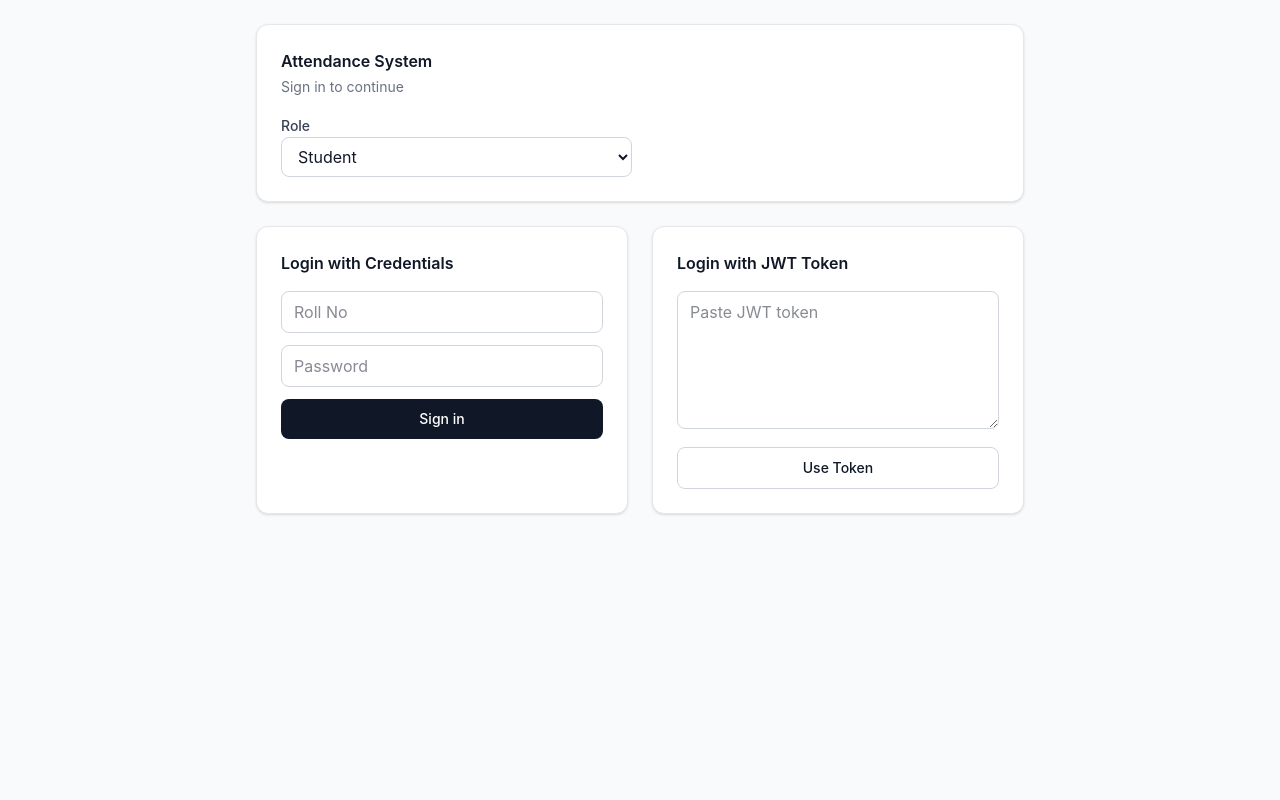
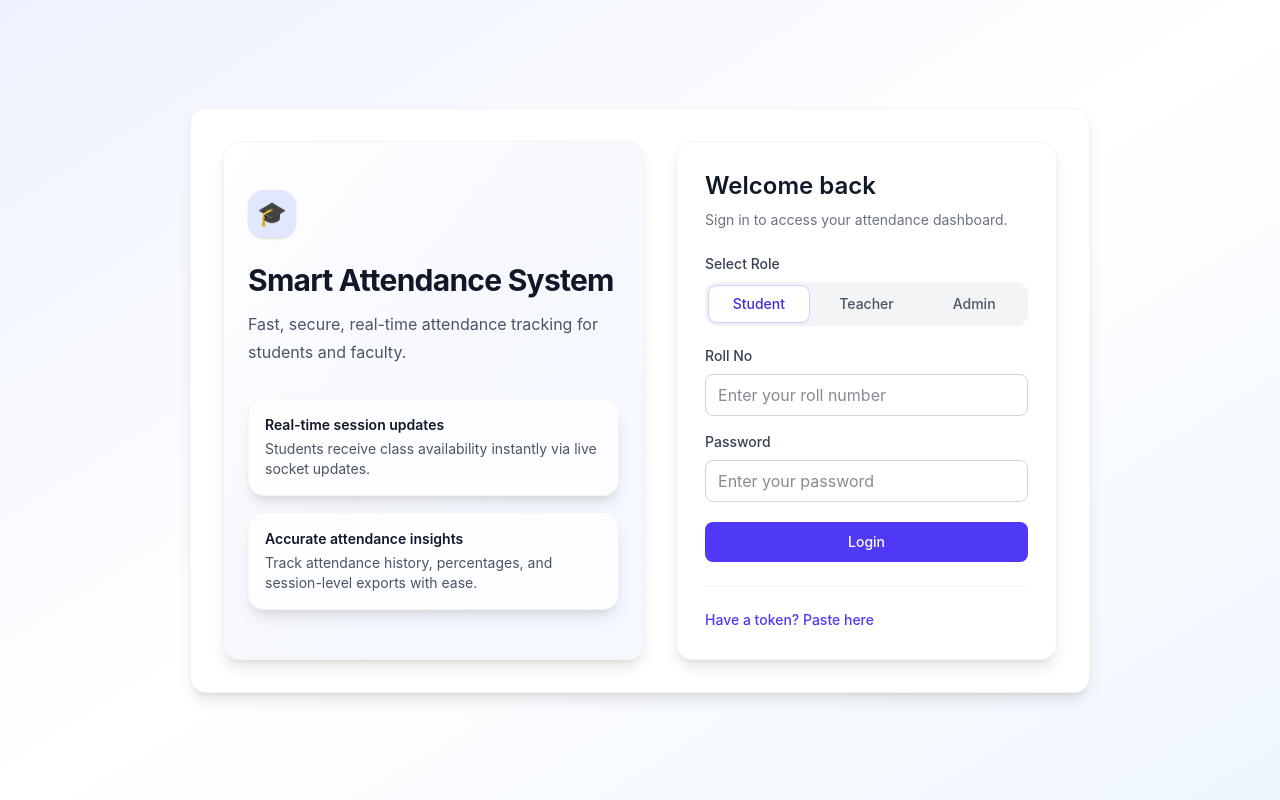
Before and after one commit to patiabhishek123/At-App, a React (Vite) app in the folder client/: page / in a window 1280 px wide. Built offline with nearby package versions, Linux system fonts and the light colour scheme.

Commit message:
Refactor code structure for improved readability and maintainability

```diff
--- a/client/src/DashboardApp.tsx
+++ b/client/src/DashboardApp.tsx
@@ -162,6 +162,7 @@ function DashboardApp() {
   const [tokenInput, setTokenInput] = useState('')
   const [loading, setLoading] = useState(false)
   const [authError, setAuthError] = useState('')
+  const [showTokenLogin, setShowTokenLogin] = useState(false)
   const [session, setSession] = useState<SessionAuth | null>(null)
   const [toast, setToast] = useState<ToastState | null>(null)
 
@@ -518,66 +519,118 @@ function DashboardApp() {
 
   if (!session) {
     return (
-      <main className="min-h-screen bg-gray-50 p-6">
-        <div className="mx-auto max-w-3xl space-y-6">
-          <Card title="Attendance System" subtitle="Sign in to continue">
-            <div className="grid gap-4 md:grid-cols-2">
-              <div className="space-y-3">
-                <label className="text-sm font-medium text-gray-700">Role</label>
-                <select
-                  className="w-full rounded-lg border border-gray-300 px-3 py-2"
-                  value={role}
-                  onChange={(event) => setRole(event.target.value as Role)}
-                >
-                  <option value="student">Student</option>
-                  <option value="teacher">Teacher</option>
-                  <option value="admin">Admin</option>
-                </select>
+      <main className="flex min-h-screen items-center justify-center bg-gradient-to-br from-indigo-50 via-white to-blue-50 p-6">
+        <div className="grid w-full max-w-[900px] gap-8 rounded-2xl border border-gray-100 bg-white p-6 shadow-lg md:grid-cols-[1.05fr_0.95fr] md:p-8">
+          <section className="flex flex-col justify-center rounded-2xl border border-gray-100 bg-gradient-to-br from-white via-indigo-50/50 to-blue-50/70 p-6 shadow-lg">
+            <div className="mb-6 inline-flex h-12 w-12 items-center justify-center rounded-2xl bg-indigo-100 text-2xl shadow-sm">
+              🎓
+            </div>
+            <h1 className="text-3xl font-bold tracking-tight text-gray-900">Smart Attendance System</h1>
+            <p className="mt-3 text-base leading-7 text-gray-600">
+              Fast, secure, real-time attendance tracking for students and faculty.
+            </p>
+
+            <div className="mt-8 grid gap-4">
+              <div className="rounded-2xl border border-gray-100 bg-white/80 p-4 shadow-lg">
+                <p className="text-sm font-semibold text-gray-900">Real-time session updates</p>
+                <p className="mt-1 text-sm text-gray-600">Students receive class availability instantly via live socket updates.</p>
+              </div>
+              <div className="rounded-2xl border border-gray-100 bg-white/80 p-4 shadow-lg">
+                <p className="text-sm font-semibold text-gray-900">Accurate attendance insights</p>
+                <p className="mt-1 text-sm text-gray-600">Track attendance history, percentages, and session-level exports with ease.</p>
               </div>
             </div>
-          </Card>
+          </section>
 
-          <div className="grid gap-6 md:grid-cols-2">
-            <Card title="Login with Credentials">
-              <form className="space-y-3" onSubmit={handleCredentialLogin}>
+          <section className="rounded-2xl border border-gray-100 bg-white p-1 shadow-lg">
+            <div className="rounded-2xl bg-white p-5 md:p-6">
+              <div className="mb-6">
+                <h2 className="text-2xl font-semibold text-gray-900">Welcome back</h2>
+                <p className="mt-2 text-sm text-gray-500">Sign in to access your attendance dashboard.</p>
+              </div>
+
+              <form className="space-y-5" onSubmit={handleCredentialLogin}>
+                <div>
+                  <label className="mb-2 block text-sm font-medium text-gray-700">Select Role</label>
+                  <div className="grid grid-cols-3 gap-2 rounded-xl bg-gray-100 p-1">
+                    {(['student', 'teacher', 'admin'] as Role[]).map((option) => (
+                      <button
+                        key={option}
+                        type="button"
+                        onClick={() => setRole(option)}
+                        className={`rounded-lg px-3 py-2 text-sm font-medium capitalize transition ${
+                          role === option
+                            ? 'bg-white text-indigo-700 shadow-sm ring-1 ring-indigo-200'
+                            : 'text-gray-600 hover:text-gray-900'
+                        }`}
+                      >
+                        {option}
+                      </button>
+                    ))}
+                  </div>
+                </div>
+
+                <div className="space-y-4">
+                  <div>
+                    <label className="mb-2 block text-sm font-medium text-gray-700">Roll No</label>
                     <input
-                  className="w-full rounded-lg border border-gray-300 px-3 py-2"
-                  placeholder="Roll No"
+                      className="w-full rounded-lg border border-gray-300 px-3 py-2 text-base text-gray-900 outline-none transition focus:border-indigo-300 focus:ring-2 focus:ring-indigo-300"
+                      placeholder="Enter your roll number"
                       value={rollNo}
                       onChange={(event) => setRollNo(event.target.value)}
                       required
                     />
+                  </div>
+
+                  <div>
+                    <label className="mb-2 block text-sm font-medium text-gray-700">Password</label>
                     <input
                       type="password"
-                  className="w-full rounded-lg border border-gray-300 px-3 py-2"
-                  placeholder="Password"
+                      className="w-full rounded-lg border border-gray-300 px-3 py-2 text-base text-gray-900 outline-none transition focus:border-indigo-300 focus:ring-2 focus:ring-indigo-300"
+                      placeholder="Enter your password"
                       value={password}
                       onChange={(event) => setPassword(event.target.value)}
                       required
                     />
-                <Button type="submit" fullWidth disabled={loading}>
-                  {loading ? 'Signing in...' : 'Sign in'}
+                  </div>
+                </div>
+
+                {authError && <p className="rounded-lg border border-red-200 bg-red-50 p-3 text-sm text-red-700">{authError}</p>}
+
+                <Button type="submit" fullWidth disabled={loading} className="bg-indigo-600 hover:bg-indigo-700">
+                  {loading ? 'Signing in...' : 'Login'}
                 </Button>
               </form>
-            </Card>
 
-            <Card title="Login with JWT Token">
-              <form className="space-y-3" onSubmit={handleTokenLogin}>
+              <div className="mt-6 border-t border-gray-100 pt-5">
+                <button
+                  type="button"
+                  onClick={() => setShowTokenLogin((current) => !current)}
+                  className="text-sm font-medium text-indigo-600 transition hover:text-indigo-700"
+                >
+                  {showTokenLogin ? 'Hide token login' : 'Have a token? Paste here'}
+                </button>
+
+                {showTokenLogin && (
+                  <form className="mt-4 space-y-3" onSubmit={handleTokenLogin}>
+                    <div>
+                      <label className="mb-2 block text-sm font-medium text-gray-700">JWT Token</label>
                       <textarea
-                  className="w-full rounded-lg border border-gray-300 px-3 py-2"
-                  rows={5}
-                  placeholder="Paste JWT token"
+                        className="w-full rounded-lg border border-gray-300 px-3 py-2 text-sm text-gray-900 outline-none transition focus:border-indigo-300 focus:ring-2 focus:ring-indigo-300"
+                        rows={4}
+                        placeholder="Paste your access token"
                         value={tokenInput}
                         onChange={(event) => setTokenInput(event.target.value)}
                       />
+                    </div>
                     <Button type="submit" variant="secondary" fullWidth>
-                  Use Token
+                      Continue with token
                     </Button>
                   </form>
-            </Card>
+                )}
               </div>
-
-          {authError && <p className="rounded-lg border border-red-200 bg-red-50 p-3 text-sm text-red-700">{authError}</p>}
+            </div>
+          </section>
         </div>
       </main>
     )
--- a/client/src/components/ui/Card.tsx
+++ b/client/src/components/ui/Card.tsx
@@ -9,7 +9,7 @@ type CardProps = PropsWithChildren<{
 
 export function Card({ title, subtitle, right, className = '', children }: CardProps) {
   return (
-    <section className={`rounded-xl border border-gray-200 bg-white p-6 shadow-sm ${className}`}>
+    <section className={`rounded-2xl border border-gray-100 bg-white p-6 shadow-lg ${className}`}>
       {(title || subtitle || right) && (
         <header className="mb-4 flex items-start justify-between gap-4">
           <div>
```
Lines whose indentation alone changed are shown as unchanged.
